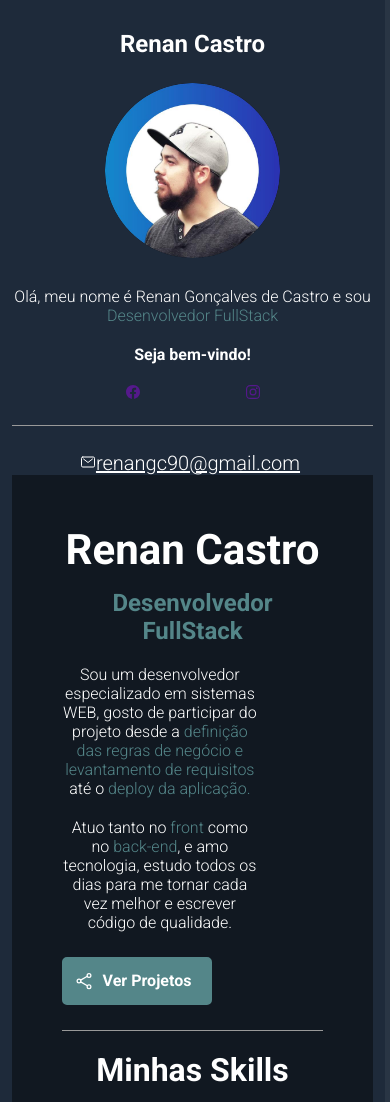
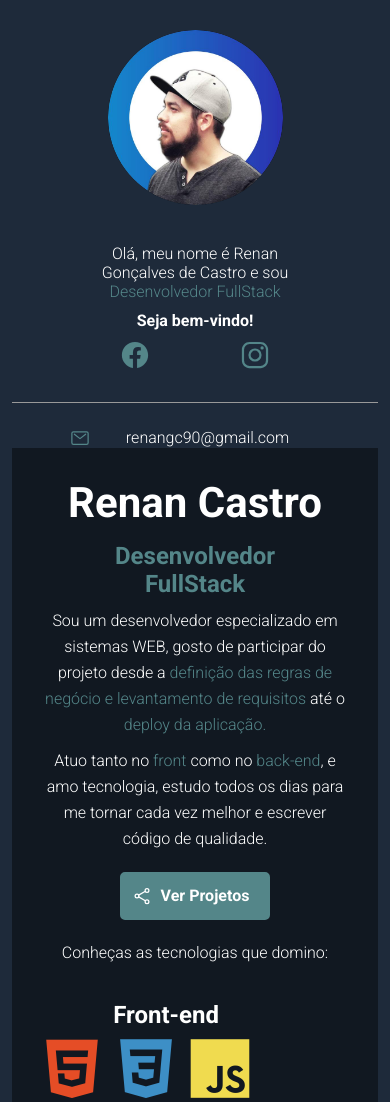
Before and after one commit to renangc90/renangc90.github.io, a plain HTML site: page index.html in a window 390 px wide. Shown: the top 1102 px of the page. Drawn offline with nearby package versions, Linux system fonts and the light colour scheme.

Commit message:
Update styles.css

```diff
--- a/css/styles.css
+++ b/css/styles.css
@@ -1,4 +1,4 @@
-/* General */
+/* Reset */
 * {
     padding: 0;
     margin: 0;
@@ -79,6 +79,11 @@
 }
 
 #social-container li a {
+    color: var(--main-color);
+    font-size: 30px;
+}
+
+#email-container {
     display: flex;
     justify-content: center;
 }
@@ -90,6 +95,12 @@
 
 #email-container a{
     color: var(--main-text-color);
+    text-decoration: none;
+    max-width: 225px;
+}
+
+#email-container ion-icon{
+    color: var(--main-color);
     font-size: 20px;
     margin-right: 5px;
     max-width: 20px;
@@ -173,3 +184,51 @@
     font-size: 45px;
     margin-right: 10px;
 }
+
+/* Mobile */
+@media(max-width: 450px){
+    #container{
+        flex-direction: column;
+    }
+
+    #bio-container{
+        min-height: auto;
+        border-right: none;
+        border-bottom: 5px solid var(--bio-border-color);
+    }
+
+    #bio-container h2{
+        display: none;
+    }
+
+    #bio-container p{
+        max-width: 60%;
+        margin: 10px auto;
+    }
+
+    #about-container{
+        text-align: center;
+        padding: 30px;
+    }
+
+    #about-container .description{
+        margin: 10px auto;
+        max-width: 100%;
+        line-height: 26px;
+    }
+
+    #btn-projects{
+        margin: 20px auto;
+    }
+
+    .skills-box{
+        flex: 1 1 100%;
+        max-width: 100%;
+        margin-bottom: 40px;
+        text-align: left;
+    }
+
+    .skills-box i{
+        font-size: 60px;
+    }
+}
```
